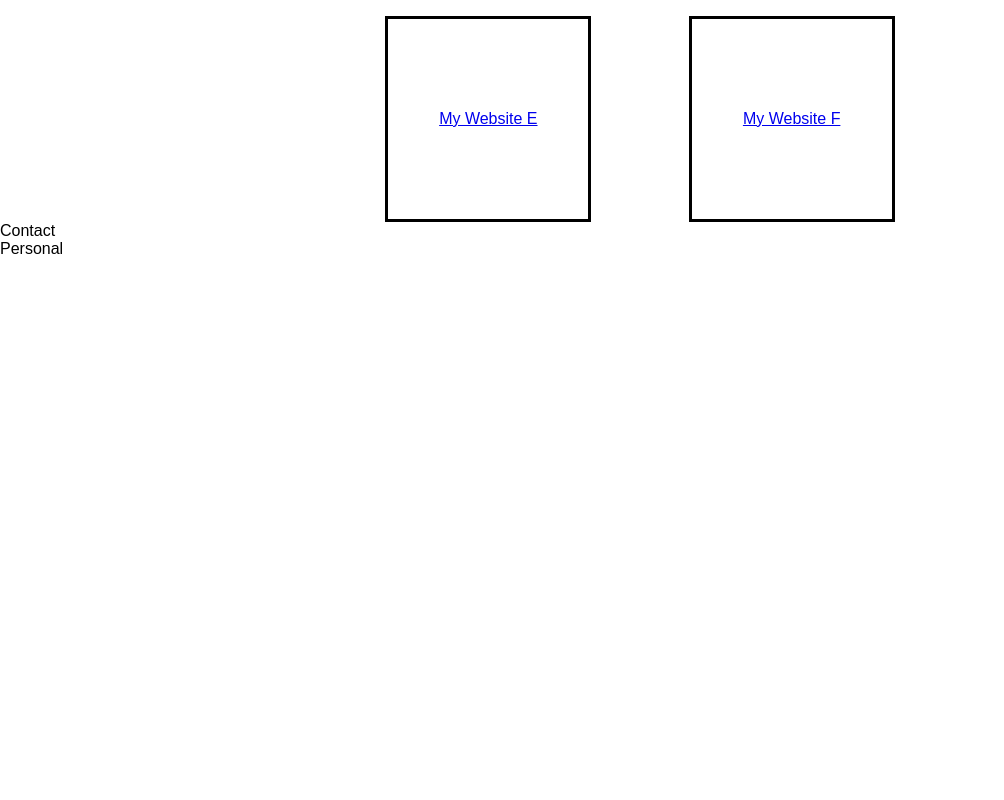
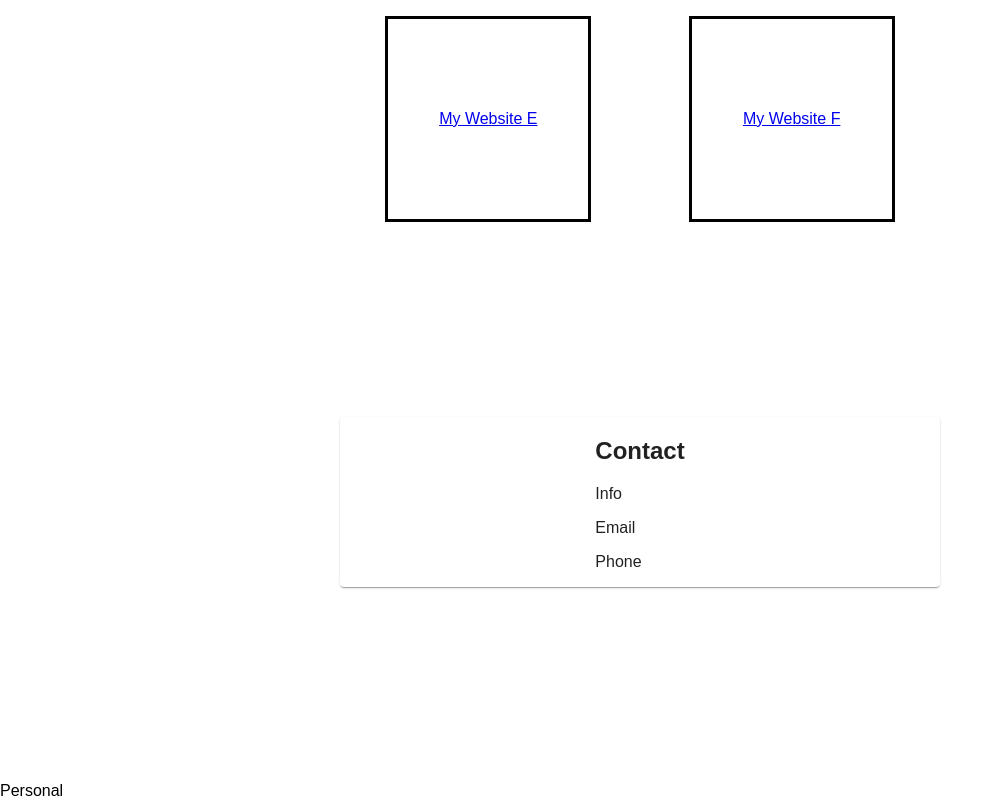
Before and after one commit to TandyN/my-website, a React app: page / in a window 1280 px wide. Shown: the part 2528-3328 px from the top of the page, without its empty margins (0-1004 px from the left). Before the commit the page ends 2786 px from the top, so only its background shows below. Built offline with nearby package versions, Linux system fonts and the light colour scheme.

Commit message:
Add ContactBox component

```diff
--- /dev/null
+++ b/src/components/SectionContact/ContactBox.jsx
@@ -0,0 +1,36 @@
+import React from 'react';
+import Grid from '@material-ui/core/Grid';
+import Paper from '@material-ui/core/Paper';
+import { makeStyles } from '@material-ui/core/styles';
+import ContactInfo from './ContactInfo';
+
+
+
+const styledContactBoxWrapper = makeStyles({
+  root: {
+    margin: 'auto',
+    width: '600px',
+  }
+});
+
+const ContactBox = () => {
+  const styledContactBoxWrapperClass = styledContactBoxWrapper();
+
+  return (
+    <Paper
+      className={styledContactBoxWrapperClass.root}
+    >
+      <Grid
+        container
+        alignItems="center"
+        direction="column"
+      >
+        <Grid item>
+          <ContactInfo />
+        </Grid>
+      </Grid>
+    </Paper>
+  )
+}
+
+export default ContactBox;
--- /dev/null
+++ b/src/components/SectionContact/ContactInfo.jsx
@@ -0,0 +1,14 @@
+import React from 'react';
+
+const ContactInfo = () => {
+  return (
+    <div>
+      <h2>Contact</h2>
+      <p>Info</p>
+      <p>Email</p>
+      <p>Phone</p>
+    </div>
+  )
+}
+
+export default ContactInfo;
--- a/src/components/SectionContact/index.jsx
+++ b/src/components/SectionContact/index.jsx
@@ -1,8 +1,28 @@
 import React from 'react';
+import Grid from '@material-ui/core/Grid';
+import { makeStyles } from '@material-ui/core/styles';
+import ContactBox from './ContactBox';
+
+const styledContactSectionWrapper = makeStyles({
+  root: {
+    alignItems: 'center',
+    justifyItems: 'center',
+    height: '70%',
+  }
+});
 
 const SectionContact = () => {
+  const styledContactSectionWrapperClass = styledContactSectionWrapper();
+
   return (
-    <div>Contact</div>
+    <Grid
+      container
+      alignItems="center"
+      direction="column"
+      className={styledContactSectionWrapperClass.root}
+    >
+      <ContactBox />
+    </Grid>
   )
 }
 
--- a/src/components/SectionPortfolio/index.jsx
+++ b/src/components/SectionPortfolio/index.jsx
@@ -7,8 +7,9 @@ import portfolioData from './portfolio.json';
 
 const styledSectionPortfolioWrapper = makeStyles({
   root: {
+    justifyContent: 'space-evenly',
     margin: 'auto',
-    minHeight: '25%',
+    minHeight: '65%',
     width: '50%',
   },
 });
--- a/src/components/SectionSkills/index.jsx
+++ b/src/components/SectionSkills/index.jsx
@@ -21,7 +21,7 @@ const SectionSkills = () => {
       justify="space-evenly"
       className={styledSkillsWrapperClass.root}
     >
-      <h3>Skills</h3>
+      <h2>Skills</h2>
       <SkillsCategories />
     </Grid>
   )
```
